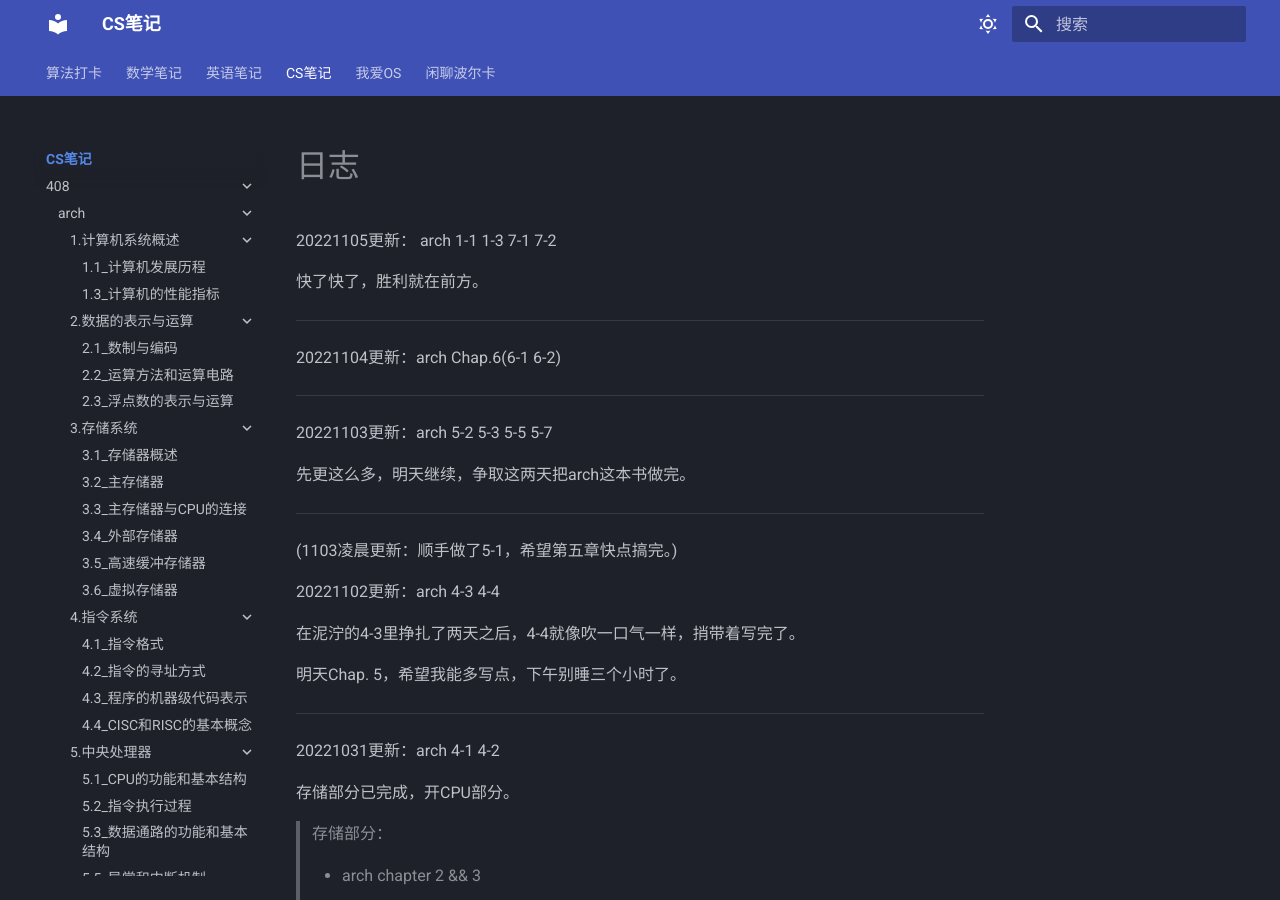
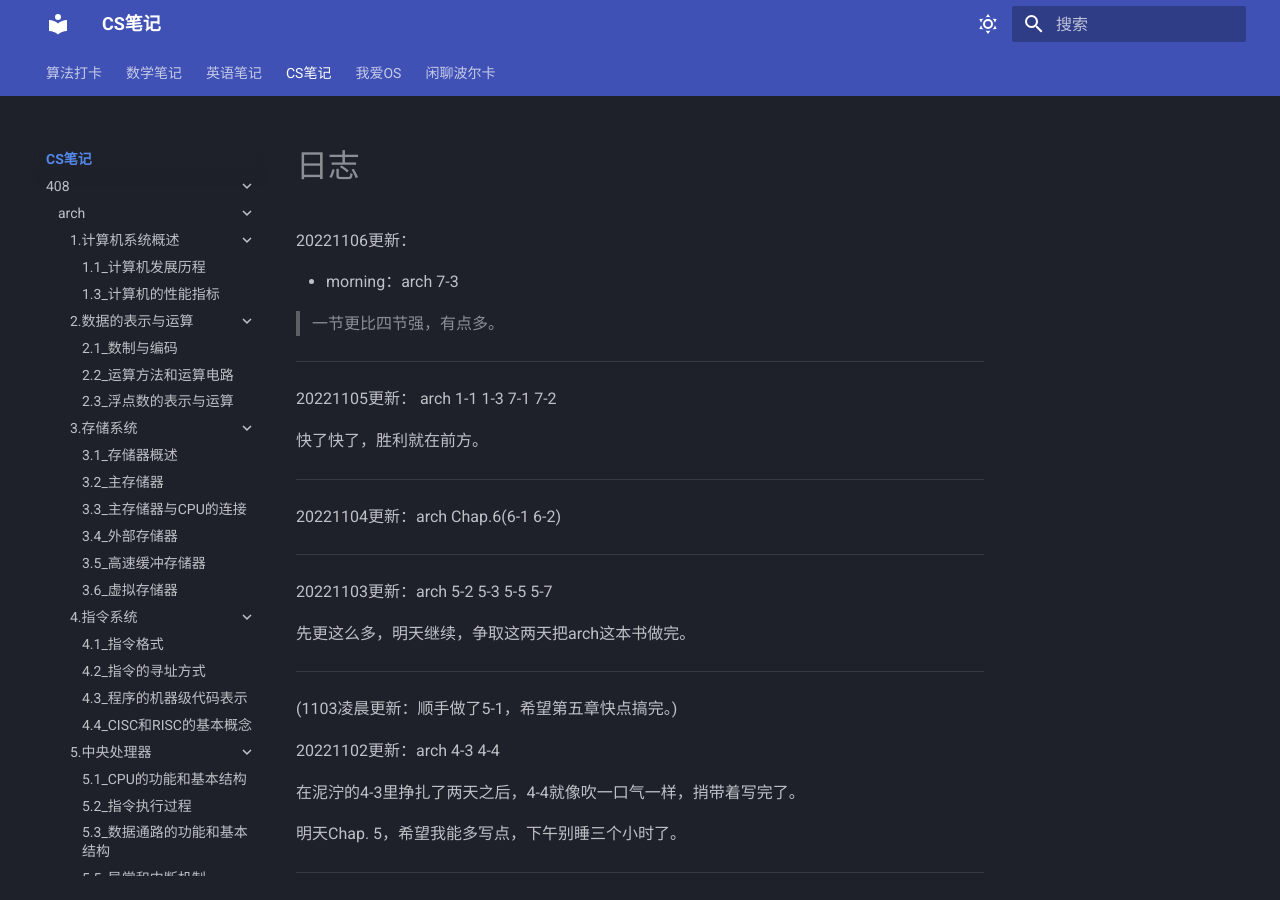
Before and after one commit to Haohahahaha/cs, an MkDocs documentation site: the page built from docs/index.md, in a window 1280 px wide and 900 px high. Built offline with MkDocs 1.6.1 and Material for MkDocs 9.7.7, drawn with Linux system fonts in a browser that asks for light colours.

Commit message:
2022-11-06_09:49:01 update

```diff
--- a/docs/index.md
+++ b/docs/index.md
@@ -1,3 +1,11 @@
+20221106更新：
+
+- morning：arch 7-3
+
+> 一节更比四节强，有点多。
+
+---
+
 20221105更新： arch 1-1 1-3 7-1 7-2
 
 快了快了，胜利就在前方。
--- a/mkdocs.yml
+++ b/mkdocs.yml
@@ -67,7 +67,7 @@ nav:
         - 7.输入/输出系统:
           - 7.1_I/O系统基本概念: 408/arch/7-1.md
           - 7.2_I/O接口: 408/arch/7-2.md
-#         - 7.3_I/O方式: 408/arch/7-3.md
+          - 7.3_I/O方式: 408/arch/7-3.md
       - os:
 #       - 1.计算机系统概述:
 #         - 1.1_操作系统的基本概念: 408/os/1-1.md
```
Also changed, not shown: docs/408/arch/7-3.md (added, +1 -0 lines), 1 other file.
